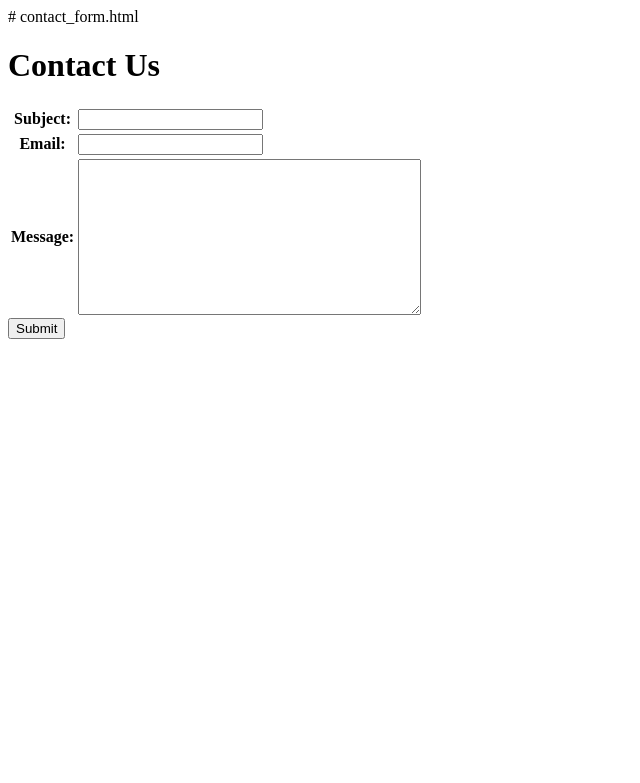
After one commit to BenTaub/mysite, a Django app: page /contact/ in a window 1280 px wide. The commit adds this page. Shown: the top 783 px of the page, without its empty margins (0-640 px from the left). Run offline with Django 3.2, Linux system fonts and the light colour scheme.

Commit message:
Start of django training

```diff
--- /dev/null
+++ b/mysite/forms.py
@@ -0,0 +1,6 @@
+from django import forms
+
+class ContactForm(forms.Form):
+    subject = forms.CharField(max_length=10, min_length=3)
+    email = forms.EmailField(required=False)
+    message = forms.CharField(widget=forms.Textarea)
--- a/mysite/urls.py
+++ b/mysite/urls.py
@@ -15,7 +15,7 @@ Including another URLconf
 """
 from django.conf.urls import url
 from django.contrib import admin
-from mysite.views import hello, current_datetime, hours_ahead
+from mysite.views import hello, current_datetime, hours_ahead, contact
 from books import views
 
 urlpatterns = [
@@ -23,6 +23,7 @@ urlpatterns = [
     url(r'^hello/$', hello),
     url(r'^time/$', current_datetime),
     url(r'^time/plus/(\d{1,2})/$', hours_ahead),
-    url(r'^search-form/$', views.search_form),
+    # url(r'^search-form/$', views.search_form),
     url(r'^search/$', views.search),
+    url(r'^contact/$', contact),
 ]
--- a/mysite/views.py
+++ b/mysite/views.py
@@ -3,6 +3,27 @@
 from django.shortcuts import render
 from django.http import Http404, HttpResponse
 import datetime
+from mysite.forms import ContactForm
+from django.http import HttpResponseRedirect
+from django.core.mail import send_mail
+
+def contact(request):
+    if request.method == 'POST':
+        form = ContactForm(request.POST)
+        if form.is_valid():
+            cd = form.cleaned_data
+            send_mail(
+                cd['subject'],
+                cd['message'],
+                cd.get('email', 'noreply@example.com'),
+                ['siteowner@example.com'],
+            )
+            return HttpResponseRedirect('/contact/thanks/')
+    else:
+        form = ContactForm()
+    return render(request, 'contact_form.html', {'form': form})
+
+
 
 def hello(request):
     html = "<strong>Hello World</strong>"
--- /dev/null
+++ b/templates/contact_form.html
@@ -0,0 +1,26 @@
+# contact_form.html
+
+<!DOCTYPE html>
+<html lang="en">
+<head>
+    <meta charset="UTF-8">
+    <title>Contact Us</title>
+</head>
+<body>
+    <h1>Contact Us</h1>
+
+    {% if form.errors %}
+        <p style="color: red">
+            Please correct the error{{ form.errors|pluralize }} below.
+        </p>
+    {% endif %}
+
+    <form action="" method="post">
+        <table>
+            {{ form.as_table }}
+        </table>
+        {% csrf_token %}
+        <input type="submit" value="Submit">
+    </form>
+</body>
+</html>
```
Also changed, not shown: books/views.py (+10 -3 lines), templates/search_form.html (+8 -2 lines).
